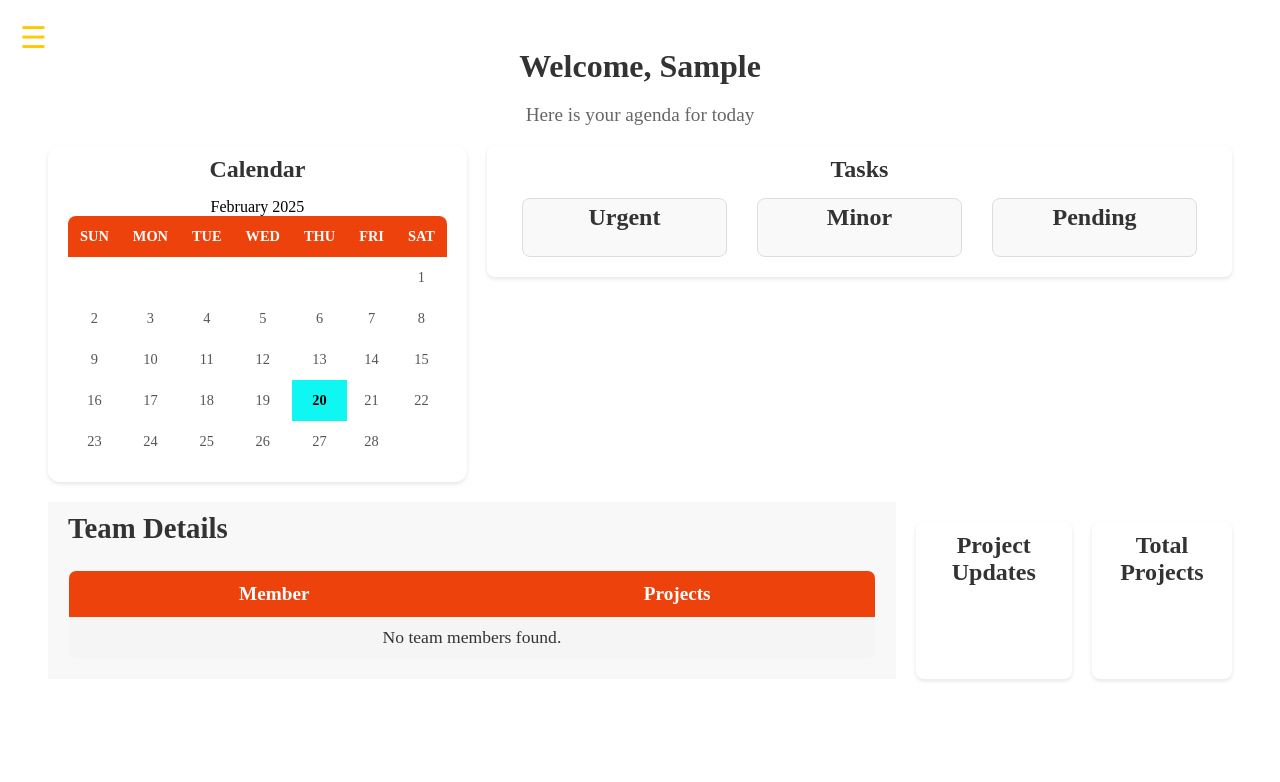
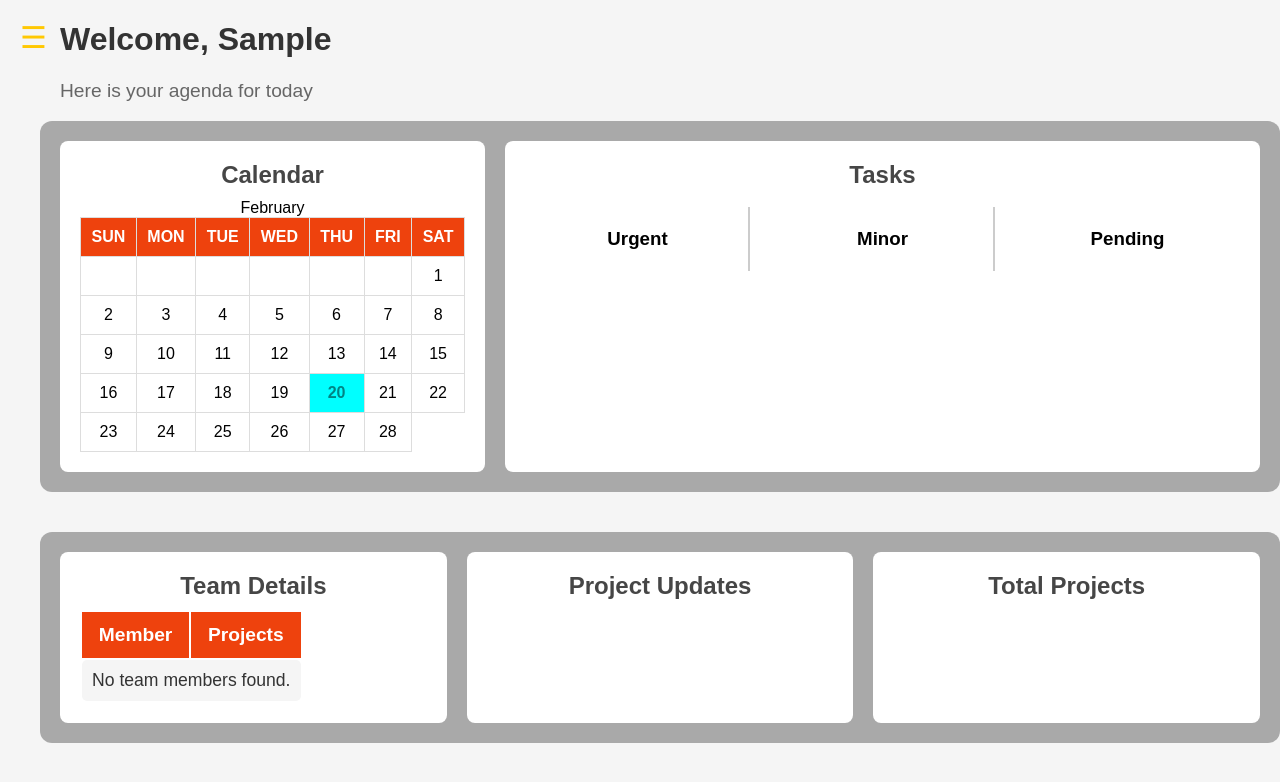
Before and after one commit to sainivas-yellapragada/spscs, a Django app: page /home/ in a window 1280 px wide. Shown: the top 782 px of the page. Run offline with Django 3.2, Linux system fonts and the light colour scheme; the visitor is signed in with stand-in values (Sample User, id 1); data that the repository does not hold is empty.

Commit message:
updated homepage layout

```diff
--- a/static/css/home.css
+++ b/static/css/home.css
@@ -1,3 +1,45 @@
+/* General Styles */
+body {
+  font-family: Arial, sans-serif;
+  background: #f5f5f5;
+  margin: 0;
+  padding: 0;
+}
+
+.container {
+  max-width: 1200px;
+  margin: auto;
+  text-align: center;
+}
+
+header {
+  text-align: left;
+  padding-left: 20px;
+}
+
+header h1 {
+  font-size: 2rem;
+  color: #333;
+}
+
+header p {
+  font-size: 1.2rem;
+  color: #666;
+}
+
+/* Menu Button (Hamburger Icon) */
+.menu-btn {
+  position: absolute;
+  top: 20px;
+  left: 20px;
+  font-size: 30px;
+  cursor: pointer;
+  z-index: 1100;
+  color: rgb(255, 200, 2);
+  background: none;
+  border: none;
+}
+
 /* Sidebar Styles */
 .sidebar {
   height: 100%;
@@ -22,17 +64,18 @@
 }
 
 .sidebar a:hover {
-  color: #f1f1f1;
+  color: rgb(255, 200, 2);
 }
 
+/* Logout Button */
 .sidebar .logout-btn {
   position: absolute;
   bottom: 90px;
   left: 50%;
   transform: translateX(-50%);
   padding: 12px 24px;
-  background-color: rgb(255, 200, 2); /* Yellow color */
-  color: rgb(0, 0, 0);
+  background-color: rgb(255, 200, 2);
+  color: black;
   border: none;
   cursor: pointer;
   border-radius: 4px;
@@ -40,192 +83,14 @@
 }
 
 .sidebar .logout-btn:hover {
-  background-color: #e5b100; /* Slightly darker yellow for hover effect */
+  background-color: #e5b100;
 }
 
-.menu-btn {
-  font-size: 30px;
-  cursor: pointer;
-  position: absolute;
-  top: 20px;
-  left: 20px;
-  z-index: 2;
-  color: rgb(255, 200, 2);
-}
-
-/* Main Content Styles */
-#main {
-  transition: margin-left 0.5s;
-  padding: 20px;
-}
-
-.container {
-  padding: 20px;
-  max-width: 1200px;
-  margin: 0 auto;
-  text-align: center;
-}
-
-header {
-  text-align: center; /* Centered header */
-  margin-bottom: 20px;
-}
-
-header h1 {
-  margin: 0;
-  font-size: 2rem;
-  color: #333;
-}
-
-header p {
-  font-size: 1.2rem;
-  color: #666;
-}
-
-main {
-  display: grid;
-  grid-template-areas:
-    "left top-right"
-    "bottom bottom";
-  grid-template-columns: 1fr 2fr;
-  grid-template-rows: auto auto;
-  gap: 20px;
-}
-
-.left {
-  grid-area: left;
-}
-
-.top-right {
-  grid-area: top-right;
-}
-
-.bottom {
-  grid-area: bottom;
-  display: flex;
-  gap: 20px;
-}
-
-/* The team section now takes up space properly */
-.team {
-  max-width: 1000px; /* Limit the width to make it more compact */
-  width: 100%;
-  background: #f8f8f8;
-  padding: 20px;
-  box-sizing: border-box;
-  display: flex;
-  flex-wrap: wrap; /* Allows wrapping of team items if needed */
-  justify-content: flex-start;
-  flex-direction: row; /* Ensure the items are in rows */
-  gap: 10px; /* Creates space between team members */
-  margin: 0 auto; /* Center the content */
-}
-
-.team h2 {
-  text-align: center; /* Center the heading */
-  font-size: 1.8rem;
-}
-
-.calendar,
-.tasks,
-.project-updates,
-.total-projects {
-  background: #fff;
-  border-radius: 8px;
-  box-shadow: 0 2px 4px rgba(0, 0, 0, 0.1);
-  padding: 20px;
-  height: auto;
-  display: flex;
-  flex-direction: column;
-  justify-content: flex-start;
-}
-
-.project-updates,
-.total-projects {
-  grid-column: span 2; /* Make these sections span the width */
-}
-
-.calendar {
-  text-align: center;
-  padding: 20px;
-  border-radius: 12px;
-  overflow: hidden;
-  max-width: 400px;
-  margin: 0 auto;
-}
-
-h2, h3 {
-  font-size: 1.5rem;
-  margin-bottom: 15px;
-  color: #333;
-  position: relative;
-}
-
-h2 {
-  margin-top: -10px;
-}
-
-h3 {
-  margin-top: -5px;
-}
-
-table {
-  width: 100%;
-  border-collapse: collapse;
-  border-radius: 8px;
-  overflow: hidden;
-}
-
-thead tr {
-  position: sticky;
-  top: 0;
-  background-color: #ee420d;
-  color: #fff;
-}
-
-th, td {
-  padding: 12px;
-  text-align: center;
-  font-size: 0.9rem;
-  border: none;
-}
-
-td {
-  background-color: #fff;
-  color: #555;
-  cursor: pointer;
-  transition: background-color 0.3s ease, transform 0.2s ease;
-}
-
-td:hover {
-  background-color: #f1f1f1;
-  transform: scale(1.02);
-}
-
-td.today {
-  background-color: #0ff7f3;
-  color: #000;
-  font-weight: bold;
-}
-
-.task-columns {
-  display: flex;
-  justify-content: space-between;
-}
-
-.task-column {
-  flex: 1;
-  padding: 10px;
-  border: 1px solid #ddd;
-  margin: 0 15px;
-  border-radius: 8px;
-  background-color: #f9f9f9;
-}
-
+/* Profile Image */
 .profile {
   position: absolute;
   bottom: 175px;
-  left: 45%;
+  left: 50%;
   transform: translateX(-50%);
   display: flex;
   justify-content: center;
@@ -240,15 +105,90 @@ td.today {
   display: block;
 }
 
-/* Updated styles for Team Section */
-.team table td {
-  background-color: #f5f5f5; /* Light gray for individual member rows */
-  color: #333;
-  padding: 10px;
-  border-radius: 5px;
-  transition: background-color 0.3s ease;
+/* Section Containers */
+.section-container {
+  display: flex;
+  gap: 20px;
+  margin-bottom: 40px;
+  padding: 20px;
+  border-radius: 12px;
+  background: #878787ad;
 }
 
+/* Calendar and Tasks */
+.calendar-tasks-container {
+  width: 100%;
+  display: flex;
+  justify-content: space-between;
+}
+
+.calendar {
+  flex: 0.7;
+  padding: 20px;
+  background: white;
+  border-radius: 8px;
+}
+
+.tasks {
+  flex: 1.3;
+  padding: 20px;
+  background: white;
+  border-radius: 8px;
+}
+
+/* Calendar Table */
+.calendar table {
+  width: 100%;
+  border-collapse: collapse;
+}
+
+.calendar th, .calendar td {
+  padding: 10px;
+  text-align: center;
+  border: 1px solid #ddd;
+}
+
+.calendar th {
+  background: #ee420d;
+  color: white;
+}
+
+/* Highlight Today's Date */
+.today {
+  background: cyan !important;
+  color: rgba(0, 0, 0, 0.482) !important;
+  font-weight: bold;
+  border-radius: 0px;
+  padding: 10px;
+  text-align: center;
+}
+
+/* Team and Project Sections */
+.team-projects-container {
+  width: 100%;
+  display: flex;
+  justify-content: space-between;
+  flex-wrap: wrap;
+  padding: 20px;
+  background: #878787ad;
+}
+
+.team, .project-updates, .total-projects {
+  flex: 1;
+  padding: 20px;
+  background: white;
+  border-radius: 8px;
+  text-align: center;
+}
+
+/* Headings */
+.section-heading {
+  font-size: 1.5rem;
+  color: #000000b9;
+  margin-bottom: 10px;
+}
+
+/* Team Table */
 .team table th {
   background-color: #ee420d;
   color: #fff;
@@ -258,8 +198,16 @@ td.today {
   text-align: center;
 }
 
+.team table td {
+  background-color: #f5f5f5;
+  color: #333;
+  padding: 10px;
+  border-radius: 5px;
+  transition: background-color 0.3s ease;
+}
+
 .team table td:hover {
-  background-color: #e0e0e0; /* Darker gray on hover */
+  background-color: #e0e0e0;
 }
 
 .project-updates .project-item,
@@ -270,15 +218,38 @@ td.today {
   border-radius: 5px;
 }
 
-/* Ensuring project updates and total projects fit properly */
 .project-updates,
 .total-projects {
-  margin-top: 20px;
+  margin-top: 0px;
 }
 
-/* Adjusting font size for readability */
 .team table td,
 .project-updates .project-item,
 .total-projects .project-item {
   font-size: 1.1rem;
 }
+.task-columns {
+  display: flex;
+  justify-content: space-between;
+  align-items: center;
+  gap: 20px;
+}
+
+.task-column {
+  flex: 1;
+  text-align: center;
+  padding: 10px;
+  background: white;
+  border-radius: 8px;
+  position: relative;
+}
+
+.task-column:not(:last-child)::after {
+  content: "";
+  position: absolute;
+  right: 0;
+  top: 10%;
+  height: 80%;
+  width: 2px;
+  background-color: #ccc;
+}
--- a/templates/app/home.html
+++ b/templates/app/home.html
@@ -1,4 +1,4 @@
-{% load static %}
+{% load static%}
 <!DOCTYPE html>
 <html lang="en">
 <head>
@@ -12,117 +12,109 @@
   <!-- Sidebar -->
   <div class="sidebar" id="sidebar">
     <div class="menu">
-      <br>
       <a href="{% url 'home' %}">Home</a>
       <a href="{% url 'tasks' %}">Tasks</a>
       <a href="{% url 'projects' %}">Projects</a>
       <a href="#">Report</a>
       <a href="#">Notifications</a>
       <br><br>
-      <br><br>
-      <br><br>
-      <br><br>
-      <br><br>
-      <br><br>
+      <br>
+      <br>
+      <br>
+      <br>
+      <br>
+      <br>
+      <br>
+      <br>
+      <br>
+      <br>
+      <br>
+      <br>
+      <br>
       <div class="profile" id="profile">
         <a href="{% url 'profile_page' %}">
-        <img src="{{ profile.profile_picture|default:'/static/images/profile.png' }}" alt="Profile Picture"></a>
+          <img src="{{ profile.profile_picture|default:'/static/images/profile.png' }}" alt="Profile Picture">
+        </a>
       </div>
     </div>
-
-    <!-- Added logout button at the bottom -->
     <form action="{% url 'account_logout' %}" method="post" class="sidebar-logout-form">
       {% csrf_token %}
       <button type="submit" class="logout-btn">Logout</button>
     </form>
   </div>
 
+  <!-- Main Content -->
   <div id="main">
-    <!-- Toggle Button -->
     <span class="menu-btn" id="menuToggle">&#9776;</span>
 
-    <!-- Main Content -->
     <div class="container">
       <header>
-        <h1 style="font-family:times new roman">
-            Welcome, <span id="name">{{ user.first_name|default:user.username }}</span>
-        </h1>
+        <h1>Welcome, <span id="name">{{ user.first_name|default:user.username }}</span></h1>
         <p>Here is your agenda for today</p>
       </header>
+
       <main>
-        <!-- Left Section -->
-        <div class="left">
+        <!-- Calendar & Tasks Section -->
+        <div class="section-container calendar-tasks-container">
           <div class="calendar">
-            <h2>Calendar</h2>
+            <div class="section-heading"><b>Calendar</b></div>
             <div id="currentMonth" class="month"></div>
             <table>
               <thead>
                 <tr>
-                  <th>SUN</th>
-                  <th>MON</th>
-                  <th>TUE</th>
-                  <th>WED</th>
-                  <th>THU</th>
-                  <th>FRI</th>
-                  <th>SAT</th>
+                  <th>SUN</th><th>MON</th><th>TUE</th><th>WED</th><th>THU</th><th>FRI</th><th>SAT</th>
                 </tr>
               </thead>
               <tbody id="calendarBody"></tbody>
             </table>
           </div>
-        </div>
 
-        <!-- Right Section -->
-        <div class="top-right">
           <div class="tasks">
-            <h2>Tasks</h2>
+            <div class="section-heading"><b>Tasks</b></div>
             <div class="task-columns">
               <div class="task-column">
                 <h3>Urgent</h3>
+                <div class="task-content"></div>
               </div>
               <div class="task-column">
                 <h3>Minor</h3>
+                <div class="task-content"></div>
               </div>
               <div class="task-column">
                 <h3>Pending</h3>
+                <div class="task-content"></div>
               </div>
             </div>
           </div>
         </div>
 
-        <!-- Bottom Section -->
-        <div class="bottom">
+        <!-- Team, Project Updates & Total Projects -->
+        <div class="section-container team-projects-container">
           <div class="team">
-            <h2>Team Details</h2>
-
-            <table border="1">
+            <div class="section-heading"><b>Team Details</b></div>
+            <table>
               <tr>
-                <th>Member</th>
-                <th>Projects</th>
+                <th>Member</th><th>Projects</th>
               </tr>
-              {% if team_members_dict %}
               {% for member, projects in team_members_dict.items %}
               <tr>
                 <td>{{ member.first_name|default:member.username }} {{ member.last_name|default:"" }}</td>
                 <td>{{ projects|join:" | " }}</td>
               </tr>
               {% empty %}
-                  <tr>
-                    <td colspan="2">No team members found.</td>
-                  </tr>
+              <tr><td colspan="2">No team members found.</td></tr>
               {% endfor %}
-              {% else %}
-                  <tr>
-                    <td colspan="2">No team members found.</td>
-                  </tr>
-              {% endif %}
             </table>
           </div>
+
           <div class="project-updates">
-            <h2>Project Updates</h2>
+            <div class="section-heading"><b>Project Updates</b></div>
+            <div class="content"></div>
           </div>
+
           <div class="total-projects">
-            <h2>Total Projects</h2>
+            <div class="section-heading"><b>Total Projects</b></div>
+            <div class="content"></div>
           </div>
         </div>
       </main>
```
Also changed, not shown: static/js/home.js (+39 -36 lines). Lines whose indentation alone changed are shown as unchanged.
